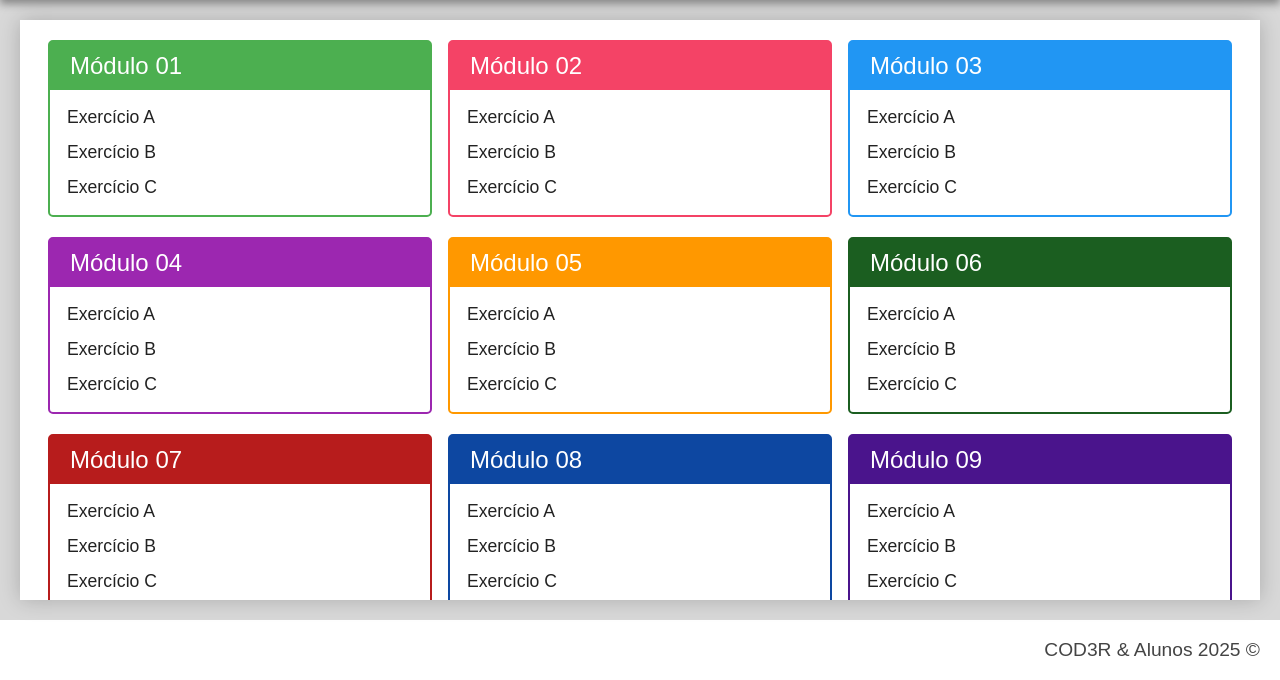
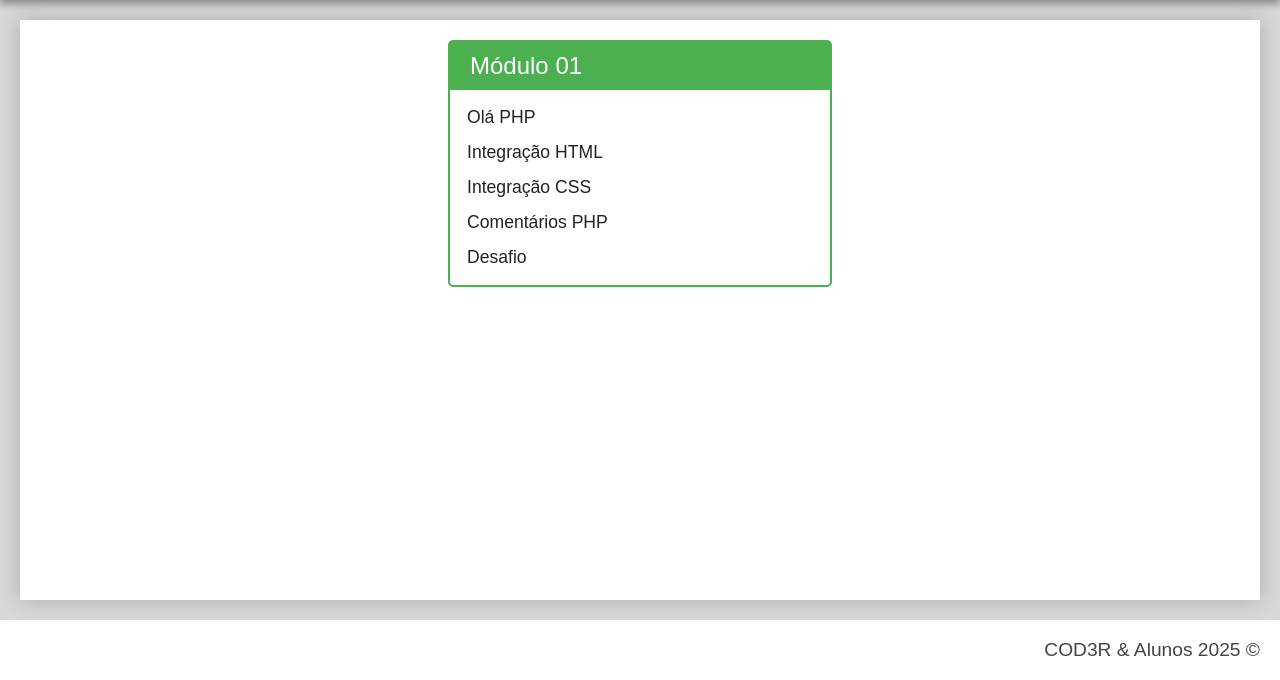
Before and after one commit to joaorocha-web/curso-php, a PHP site: page / in a window 1280 px wide. Shown: the part 120-800 px from the top of the page. Run offline with PHP 8.4, Linux system fonts and the light colour scheme.

Commit message:
mais exercícios

```diff
--- /dev/null
+++ b/basico/html.php
@@ -0,0 +1,6 @@
+<div class="titulo">Integração HTML</div>
+
+<h1><?php
+    echo 'Olá <i>Mundo</i>';
+?></h1>
+<p>Como utilizado acima, é possível misturar html com php, mesmo que o ideal seja fazer cada um em seus respectivos arquivos.</p>
--- a/exercicio.php
+++ b/exercicio.php
@@ -4,7 +4,7 @@
     <meta charset="UTF-8">
     <meta name="viewport" content="width=device-width, initial-scale=1.0">
     <link rel="stylesheet" href="recursos/css/estilo.css">
-    <link rel="stylesheet" href="recursos/css/exercicio.css">
+    <link rel="stylesheet" href="recursos/css/exercicio.css?v=2">
     <title>Exercício</title>
 </head>
 <body class="exercicio">
@@ -13,14 +13,14 @@
     <h2>Visualização do Exercício</h2>
    </header>
    <nav class="navegacao">
-    <a href="#" class="verde">Sem formatação</a>
+    <a href="<?= "/{$_GET ['dir']}/{$_GET ['file']}.php"?>" class="verde">Sem formatação</a>
     <a href="index.php" class="vermelho">Voltar</a>
    </nav>
    <main class="principal">
     <div class="conteudo">
         <?php
         // include($_GET ['dir'] . "/" . $_GET ['file'] . ".php");
-        include("{$_GET ['dir']}/{$_GET ['file']}.php");
+         include(__DIR__ . "/{$_GET ['dir']}/{$_GET ['file']}.php");
         ?>
     </div>
    </main>
--- a/index.php
+++ b/index.php
@@ -3,7 +3,7 @@
 <head>
     <meta charset="UTF-8">
     <meta name="viewport" content="width=device-width, initial-scale=1.0">
-    <link rel="stylesheet" href="recursos/css/estilo.css">
+    <link rel="stylesheet" href="recursos/css/estilo.css?v=2">
     <title>Curso PHP</title>
 </head>
 <body>
@@ -17,76 +17,23 @@
             <div class="modulo verde">
                 <h3>Módulo 01 </h3>
                 <ul>
-                    <li><a href="exercicio.php">Exercício A</a></li>
-                    <li><a href="#">Exercício B</a></li>
-                    <li><a href="#">Exercício C</a></li>
+                    <li>
+                        <a href="exercicio.php?dir=basico&file=ola">Olá PHP</a>
+                    </li>
+                    <li>
+                        <a href="exercicio.php?dir=basico&file=html">Integração HTML</a>
+                    </li>
+                    <li>
+                        <a href="exercicio.php?dir=basico&file=css">Integração CSS</a>
+                    </li>
+                    <li>
+                        <a href="exercicio.php?dir=basico&file=comentarios">Comentários PHP</a>
+                    </li>
+                    <li>
+                        <a href="exercicio.php?dir=basico&file=desafio">Desafio</a>
+                    </li>
                 </ul>
             </div>
-            <div class="modulo vermelho">
-                <h3>Módulo 02 </h3>
-                <ul>
-                    <li><a href="#">Exercício A</a></li>
-                    <li><a href="#">Exercício B</a></li>
-                    <li><a href="#">Exercício C</a></li>
-                </ul>
-            </div>
-            <div class="modulo azul">
-                <h3>Módulo 03 </h3>
-                <ul>
-                    <li><a href="#">Exercício A</a></li>
-                    <li><a href="#">Exercício B</a></li>
-                    <li><a href="#">Exercício C</a></li>
-                </ul>
-            </div>
-            <div class="modulo roxo">
-                <h3>Módulo 04 </h3>
-                <ul>
-                    <li><a href="#">Exercício A</a></li>
-                    <li><a href="#">Exercício B</a></li>
-                    <li><a href="#">Exercício C</a></li>
-                </ul>
-            </div>
-            <div class="modulo laranja">
-                <h3>Módulo 05 </h3>
-                <ul>
-                    <li><a href="#">Exercício A</a></li>
-                    <li><a href="#">Exercício B</a></li>
-                    <li><a href="#">Exercício C</a></li>
-                </ul>
-            </div>
-            <div class="modulo verde-escuro">
-                <h3>Módulo 06 </h3>
-                <ul>
-                    <li><a href="#">Exercício A</a></li>
-                    <li><a href="#">Exercício B</a></li>
-                    <li><a href="#">Exercício C</a></li>
-                </ul>
-            </div>
-            <div class="modulo vermelho-escuro">
-                <h3>Módulo 07 </h3>
-                <ul>
-                    <li><a href="#">Exercício A</a></li>
-                    <li><a href="#">Exercício B</a></li>
-                    <li><a href="#">Exercício C</a></li>
-                </ul>
-            </div>
-            <div class="modulo azul-escuro">
-                <h3>Módulo 08 </h3>
-                <ul>
-                    <li><a href="#">Exercício A</a></li>
-                    <li><a href="#">Exercício B</a></li>
-                    <li><a href="#">Exercício C</a></li>
-                </ul>
-            </div>
-            <div class="modulo roxo-escuro">
-                <h3>Módulo 09 </h3>
-                <ul>
-                    <li><a href="#">Exercício A</a></li>
-                    <li><a href="#">Exercício B</a></li>
-                    <li><a href="#">Exercício C</a></li>
-                </ul>
-            </div>
-
         </nav>
     </div>
    </main>
--- a/teste/teste.php
+++ /dev/null
@@ -1,4 +0,0 @@
-
-<?php
-    echo("Olá Php");
-?>
```
Also changed, not shown: basico/comentarios.php (added, +11 -0 lines), basico/css.php (added, +57 -0 lines), basico/desafio.php (added, +12 -0 lines), basico/ola.php (added, +11 -0 lines), recursos/css/exercicio.css (+12 -0 lines).
